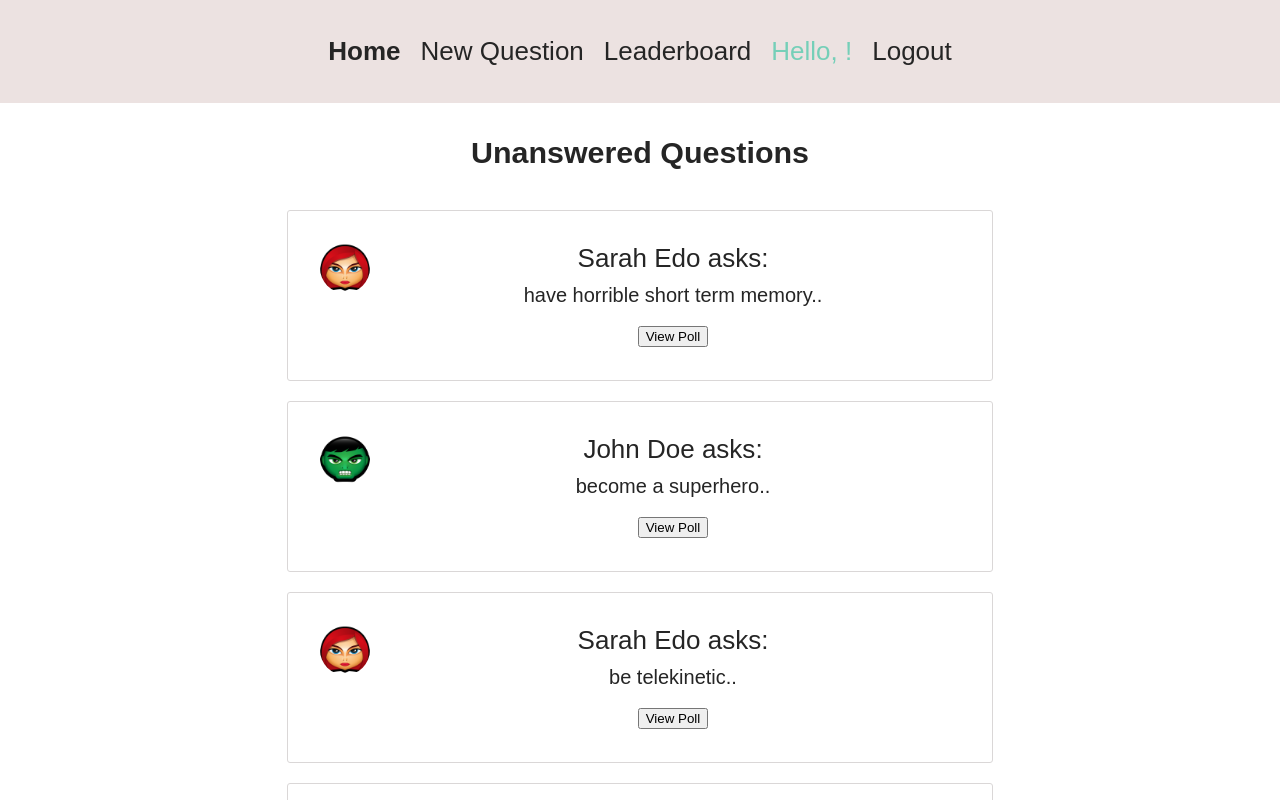
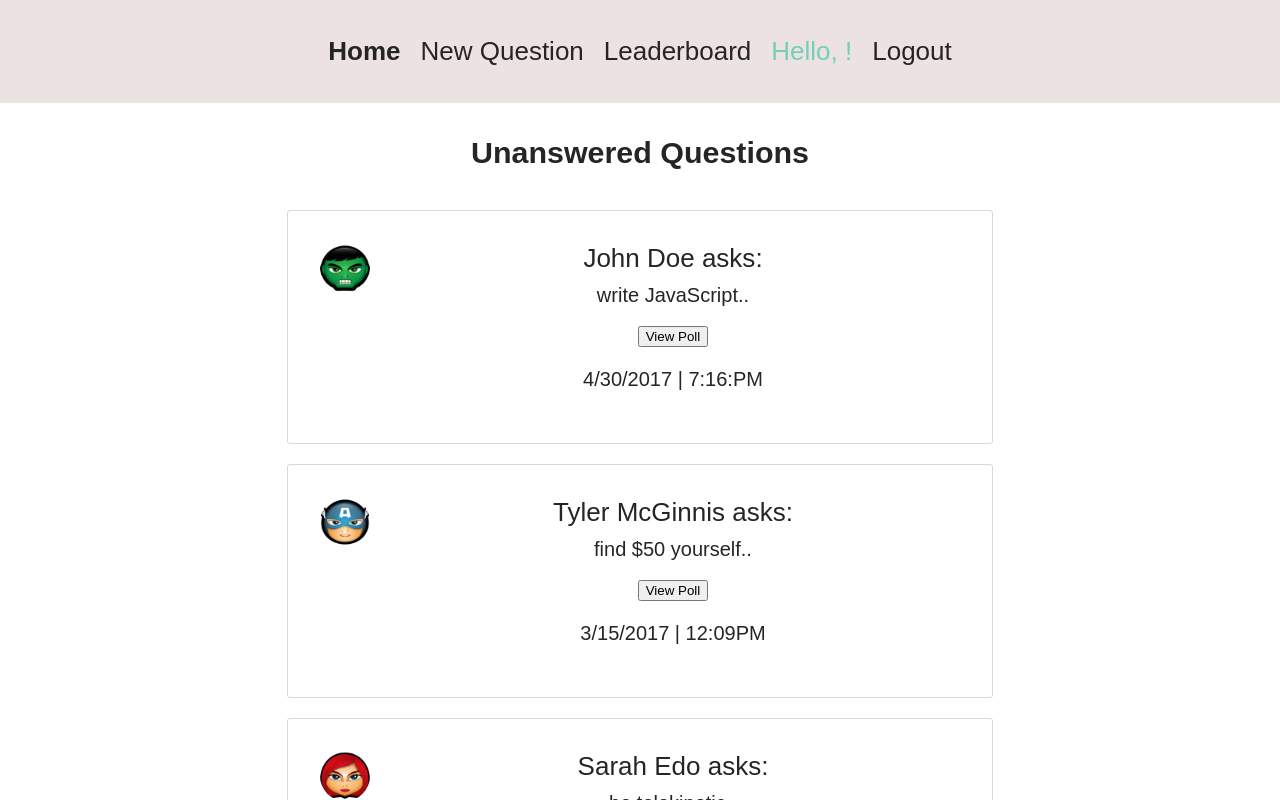
Before and after one commit to Widell79/would-you-rather, a React (Create React App) app: page / in a window 1280 px wide. Both pictures are taken after a click on the button "Sign in". Shown: the top 800 px of the page. Built offline with nearby package versions, Linux system fonts and the light colour scheme.

Commit message:
feat: Sort and show time on questions

```diff
--- a/src/components/Home.js
+++ b/src/components/Home.js
@@ -10,33 +10,41 @@ export function Home() {
 
   function mapStateToList(questions) {
     return {
-      questionsIds: Object.keys(questions).sort(
-        (a, b) => questions[b].timestamp - questions[a].timestamp
-      ),
       questionsValue: Object.values(questions),
     };
   }
 
   const questionList = mapStateToList(questions);
 
+  const questionInfo = questionList.questionsValue.map((question) => {
+    return {
+      id: question.id,
+      timestamp: question.timestamp,
+      author: question.author,
+      optionOne: question.optionOne.text,
+      optionTwo: question.optionTwo.text,
+    };
+  });
+  questionInfo.sort((l1, l2) => l2.timestamp - l1.timestamp);
+
   return (
     <div>
       <h3 className="center">Unanswered Questions</h3>
       <ul>
-        {questionList.questionsValue.map((question) => (
+        {questionInfo.map((question) => (
           <li key={question.id}>
-            <Question question={question} />
+            <Question
+              author={question.author}
+              id={question.id}
+              timestamp={question.timestamp}
+              optionOne={question.optionOne}
+              optionTwo={question.optionTwo}
+            />
           </li>
         ))}
       </ul>
       <h3 className="center">Answered Questions</h3>
-      <ul>
-        {questionList.questionsValue.map((question) => (
-          <li key={question.id}>
-            <Question question={question} />
-          </li>
-        ))}
-      </ul>
+      <ul></ul>
     </div>
   );
 }
--- a/src/components/Question.js
+++ b/src/components/Question.js
@@ -3,8 +3,9 @@ import { useSelector } from "react-redux";
 import { Link, withRouter } from "react-router-dom";
 
 import { selectUsers } from "../features/users/usersSlice";
+import { formatDate } from "../utils/helpers";
 
-const Question = ({ question }) => {
+const Question = ({ author, optionOne, optionTwo, id, timestamp }) => {
   //   if (question.id === null) {
   //     return <p>This Question doesn't exist</p>;
   //   }
@@ -22,7 +23,7 @@ const Question = ({ question }) => {
 
   const avatar = usersList.usersValue
     .filter((user) => {
-      return user.id === question.author;
+      return user.id === author;
     })
     .map((user) => {
       return user.avatarURL;
@@ -30,7 +31,7 @@ const Question = ({ question }) => {
 
   const name = usersList.usersValue
     .filter((user) => {
-      return user.id === question.author;
+      return user.id === author;
     })
     .map((user) => {
       return user.name;
@@ -43,12 +44,12 @@ const Question = ({ question }) => {
         <div>
           <span>{name} asks</span>:
           <ul>
-            <li className="question-text">{question.optionOne.text}..</li>
+            <li className="question-text">{optionOne}..</li>
           </ul>
-          <Link to={`/questions/${question.id}`}>
+          <Link to={`/questions/${id}`}>
             <button>View Poll</button>
           </Link>
-          {/* <div>{formatDate(timestamp)}</div> */}
+          <p>{formatDate(timestamp)}</p>
         </div>
       </div>
     </div>
--- /dev/null
+++ b/src/utils/helpers.js
@@ -0,0 +1,28 @@
+export function formatDate(timestamp) {
+  const d = new Date(timestamp);
+  const time = d.toLocaleTimeString("en-US");
+  //return time.substr(0, 5) + time.slice(-2) + " | " + d.toLocaleDateString();
+  return d.toLocaleDateString() + " | " + time.substr(0, 5) + time.slice(-2);
+}
+
+export function formatTweet(tweet, author, authedUser, parentTweet) {
+  const { id, likes, replies, text, timestamp } = tweet;
+  const { name, avatarURL } = author;
+
+  return {
+    name,
+    id,
+    timestamp,
+    text,
+    avatar: avatarURL,
+    likes: likes.length,
+    replies: replies.length,
+    hasLiked: likes.includes(authedUser),
+    parent: !parentTweet
+      ? null
+      : {
+          author: parentTweet.author,
+          id: parentTweet.id,
+        },
+  };
+}
```
Also changed, not shown: src/components/QuestionsPage.js (+7 -0 lines).
